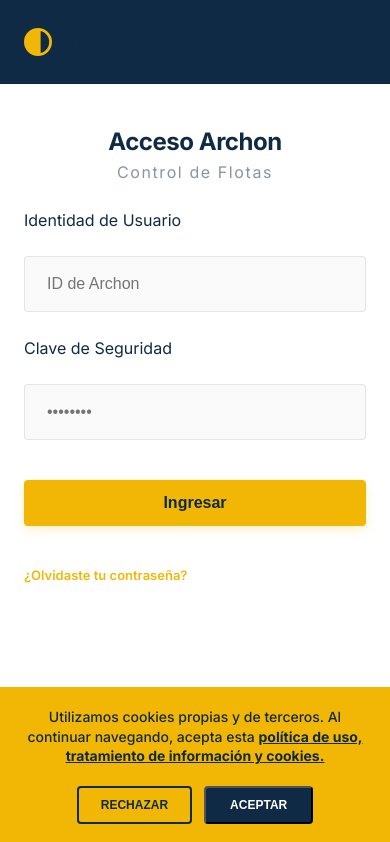
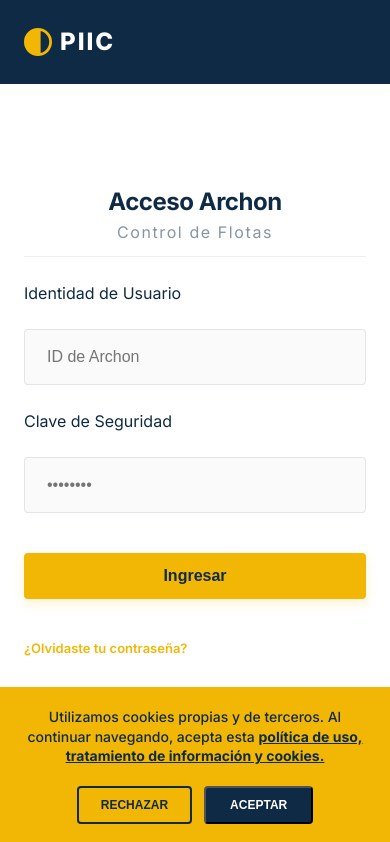
Before and after one commit to felipemiramontesr/mantenimiento_piic, a React (Vite) app in the folder apps/web/: page /login in a window 390 px wide. Shown: the top 842 px of the page. Built offline with nearby package versions, Linux system fonts and the light colour scheme; no server answers; the HTML template or start-up script is replaced by a standard one.

Commit message:
V.1.8.20_Archon_Mobile_Precision_Refinement_V20_Symmetry_Aesthetics

```diff
--- a/apps/web/src/index.css
+++ b/apps/web/src/index.css
@@ -325,12 +325,20 @@
     width: 100%;
   }
 
+  /* RESTORE LOGO TEXT IN BLUE HEADER */
+  .auth-card-header .logo-text {
+    color: var(--color-white) !important;
+    display: block !important;
+    font-size: 24px;
+  }
+
   .auth-card-body {
     height: 80vh;
     background-color: var(--color-white);
     padding: 40px 24px;
     display: flex;
     flex-direction: column;
+    justify-content: center; /* 🌌 VERTICAL CENTERING */
     overflow-y: auto;
   }
 
@@ -344,7 +352,7 @@
     width: 100%;
   }
 
-  /* 🎯 ALIGNMENT RULES */
+  /* 🎯 ALIGNMENT & SPACING RULES */
   .login-card-logo {
     justify-content: flex-start !important;
     margin-bottom: 0 !important;
@@ -353,7 +361,9 @@
   .auth-header-titles {
     text-align: center;
     width: 100%;
-    margin-bottom: 24px;
+    margin-bottom: 24px; /* 50% INCREASED SPACE SPLIT: 24 margin + 12 padding = 36px total from text to form */
+    padding-bottom: 12px;
+    border-bottom: 1px solid rgba(15, 42, 68, 0.08); /* 📐 ELEGANT DIVIDER */
   }
 
   .auth-header-titles h2,
```
